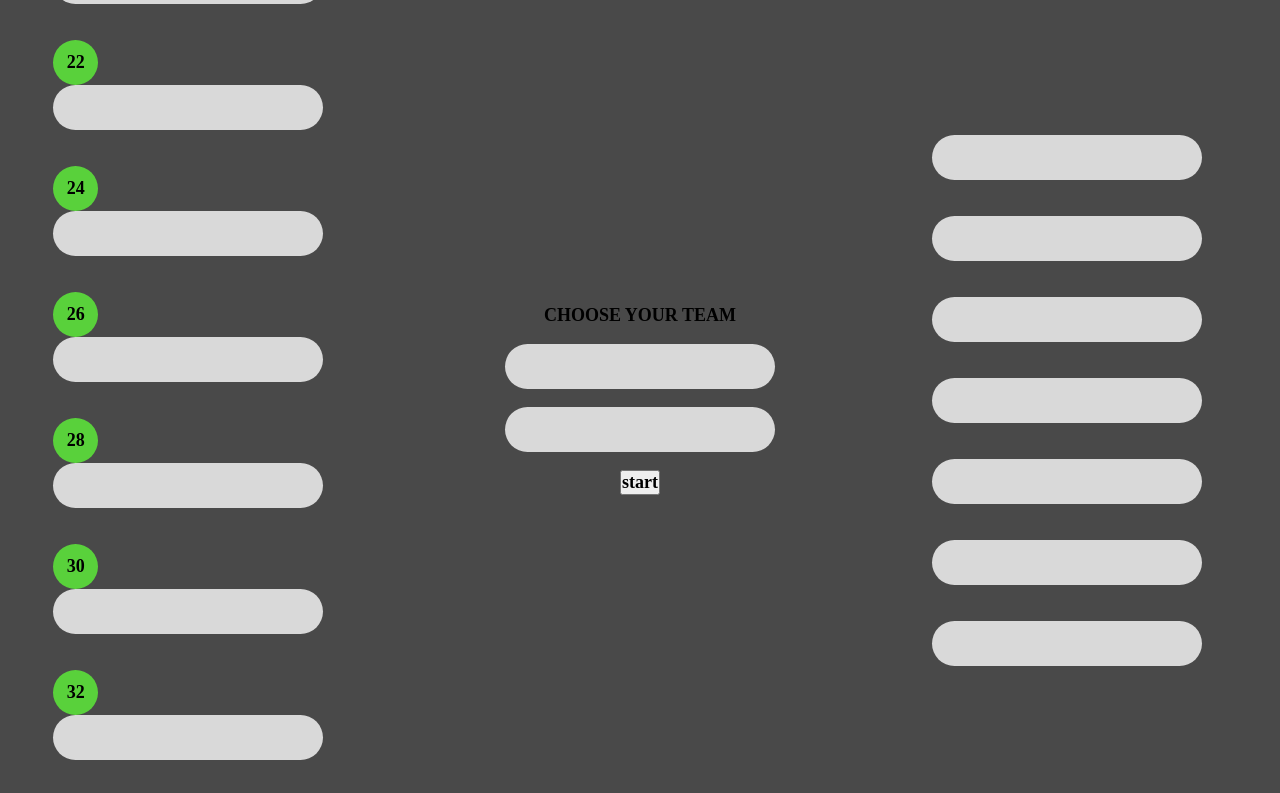
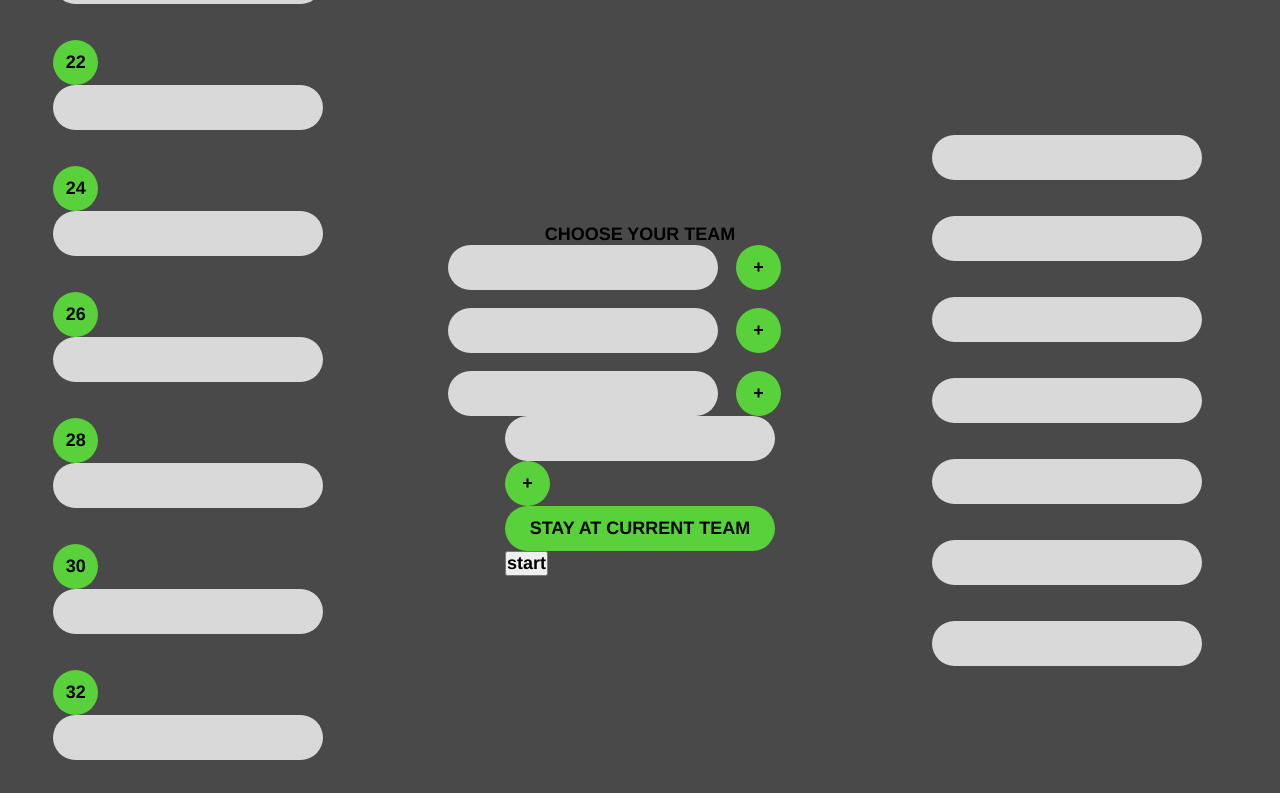
Before and after one commit to 1howley/football-career_simulator, a plain HTML site: page footballApi/index.html in a window 1280 px wide. Shown: the top 793 px of the page. Drawn offline with Linux system fonts and the light colour scheme; no server answers.

Commit message:
add more css

```diff
--- a/footballApi/index.html
+++ b/footballApi/index.html
@@ -42,9 +42,15 @@
             </div>
         </div>
         <div class="mid-content">
+            <div class="title">CHOOSE YOUR TEAM</div>
             <div class="team-chooser">
-                <div class="title">CHOOSE YOUR TEAM</div><div class="team"></div>
-                <div class="team"></div>
+                <div class="team"></div><div class="plus">+</div>
+                <div class="team"></div><div class="plus">+</div>
+                <div class="team"></div><div class="plus">+</div>
+            </div>
+            <div class="infoStart">
+                <div class="team"></div><div class="plus">+</div>
+                <div class="stayTeam">STAY AT CURRENT TEAM</div>
                 <input type="button" value="start">
             </div>
         </div>
--- a/footballApi/style.css
+++ b/footballApi/style.css
@@ -8,7 +8,7 @@
     margin: 0;
     padding: 0;
     font-size: 18px;
-    font-family: JetBrains Mono;
+    font-family: 'Franklin Gothic Medium', 'Arial Narrow', Arial, sans-serif;
     font-weight: bold
 }
 
@@ -56,6 +56,25 @@ body {
     background-color: var(--gray);
     border-radius: 24px;
 }
+.stayTeam {
+    height: 2.5rem;
+    width: 15rem;
+    background-color: var(--green);
+    border-radius: 24px;
+    display: flex;
+    justify-content: center;
+    align-items: center;
+}
+.plus {
+    width: 2.5rem;
+    height: 2.5rem;
+    border-radius: 50%;
+    background-color: var(--green);
+    display: flex;
+    justify-content: center;
+    align-items: center;
+    margin-right: 1rem;
+}
 
 .stats{
     margin: 1rem;
@@ -63,7 +82,7 @@ body {
 
 .team-chooser{
     display: flex;
-    flex-direction: column;
+    flex-wrap: wrap;
     align-items: center;
     gap: 1rem;
 }
```
